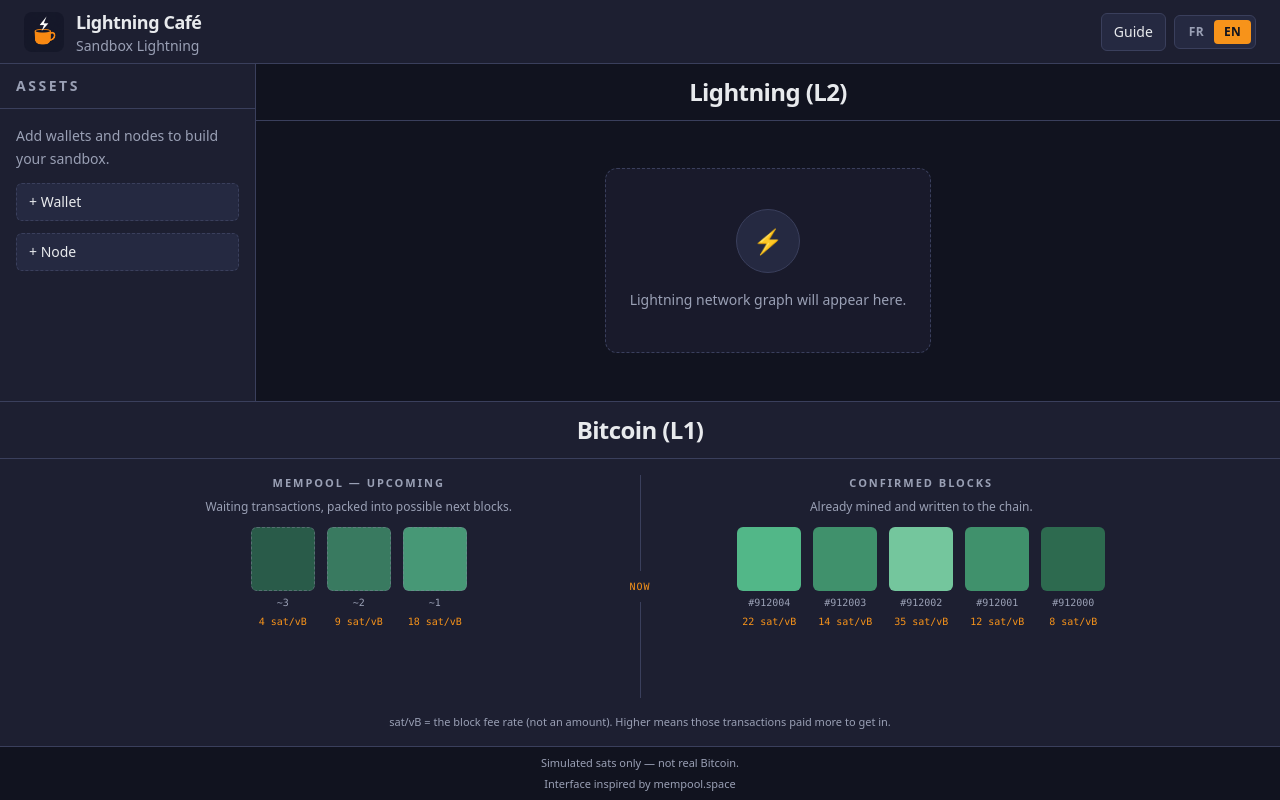
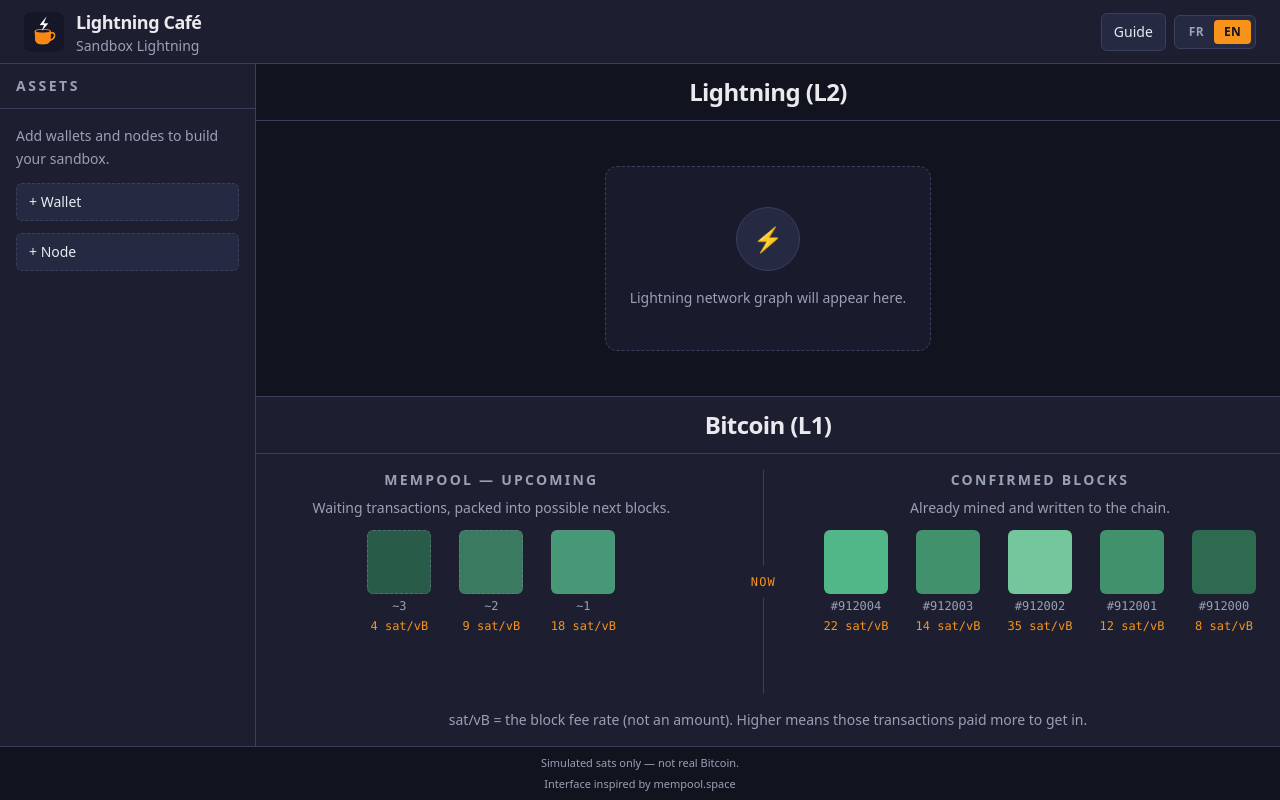
Before and after one commit to g1llez/lightning-cafe, a React (Vite) app: page / in a window 1280 px wide. Built offline with nearby package versions, Linux system fonts and the light colour scheme.

Commit message:
Stack L1 under L2 at the same width and enlarge L1 labels.

```diff
--- a/src/App.tsx
+++ b/src/App.tsx
@@ -26,10 +26,11 @@
 
       <div className="flex min-h-0 flex-1 flex-col md:flex-row">
         <AssetsPanel onSoon={() => setToastMessage(t('assets.soon'))} />
-        <LightningLayer />
+        <div className="flex min-h-0 min-w-0 flex-1 flex-col">
+          <LightningLayer />
+          <BitcoinLayer />
+        </div>
       </div>
-
-      <BitcoinLayer />
       <Footer />
       <Toast message={toastMessage} />
     </div>
--- a/src/components/BitcoinLayer.tsx
+++ b/src/components/BitcoinLayer.tsx
@@ -27,15 +27,15 @@
 
 function BlockTile({ block, upcoming = false }: BlockTileProps) {
   return (
-    <div className="flex w-16 shrink-0 flex-col items-center gap-1">
+    <div className="flex w-20 shrink-0 flex-col items-center gap-1">
       <div
         className={`h-16 w-16 rounded-md ${block.tone} ${
           upcoming ? 'border border-dashed border-text-muted/50 opacity-80' : ''
         }`}
         title={`${block.label} · ${block.feeRate} sat/vB`}
       />
-      <span className="font-mono text-[10px] text-text-muted">{block.label}</span>
-      <span className="font-mono text-[10px] text-accent">{block.feeRate} sat/vB</span>
+      <span className="font-mono text-xs text-text-muted">{block.label}</span>
+      <span className="font-mono text-xs text-accent">{block.feeRate} sat/vB</span>
     </div>
   )
 }
@@ -54,10 +54,10 @@
       <div className="flex flex-col items-center px-4 py-4">
         <div className="flex w-full max-w-5xl flex-col items-stretch gap-4 md:flex-row md:items-start md:justify-center">
           <div className="flex-1">
-            <p className="mb-2 text-center text-[11px] font-semibold uppercase tracking-[0.18em] text-text-muted">
+            <p className="mb-2 text-center text-sm font-semibold uppercase tracking-[0.16em] text-text-muted">
               {t('layers.mempool')}
             </p>
-            <p className="mb-3 text-center text-xs text-text-muted">{t('layers.mempoolHint')}</p>
+            <p className="mb-3 text-center text-sm text-text-muted">{t('layers.mempoolHint')}</p>
             <div className="flex items-center justify-center gap-3">
               {UPCOMING_BLOCKS.map((block) => (
                 <BlockTile key={block.label} block={block} upcoming />
@@ -70,17 +70,17 @@
             aria-hidden="true"
           >
             <div className="h-px w-24 bg-border md:h-24 md:w-px" />
-            <span className="px-2 font-mono text-[10px] uppercase tracking-widest text-accent md:py-2">
+            <span className="px-2 font-mono text-xs uppercase tracking-widest text-accent md:py-2">
               {t('layers.now')}
             </span>
             <div className="h-px w-24 bg-border md:h-24 md:w-px" />
           </div>
 
           <div className="flex-1">
-            <p className="mb-2 text-center text-[11px] font-semibold uppercase tracking-[0.18em] text-text-muted">
+            <p className="mb-2 text-center text-sm font-semibold uppercase tracking-[0.16em] text-text-muted">
               {t('layers.confirmed')}
             </p>
-            <p className="mb-3 text-center text-xs text-text-muted">{t('layers.confirmedHint')}</p>
+            <p className="mb-3 text-center text-sm text-text-muted">{t('layers.confirmedHint')}</p>
             <div className="flex items-center justify-center gap-3 overflow-x-auto pb-1">
               {CONFIRMED_BLOCKS.map((block) => (
                 <BlockTile key={block.label} block={block} />
@@ -89,7 +89,7 @@
           </div>
         </div>
 
-        <p className="mt-4 text-center text-[11px] text-text-muted">{t('layers.feeHint')}</p>
+        <p className="mt-4 text-center text-sm text-text-muted">{t('layers.feeHint')}</p>
       </div>
     </section>
   )
```
